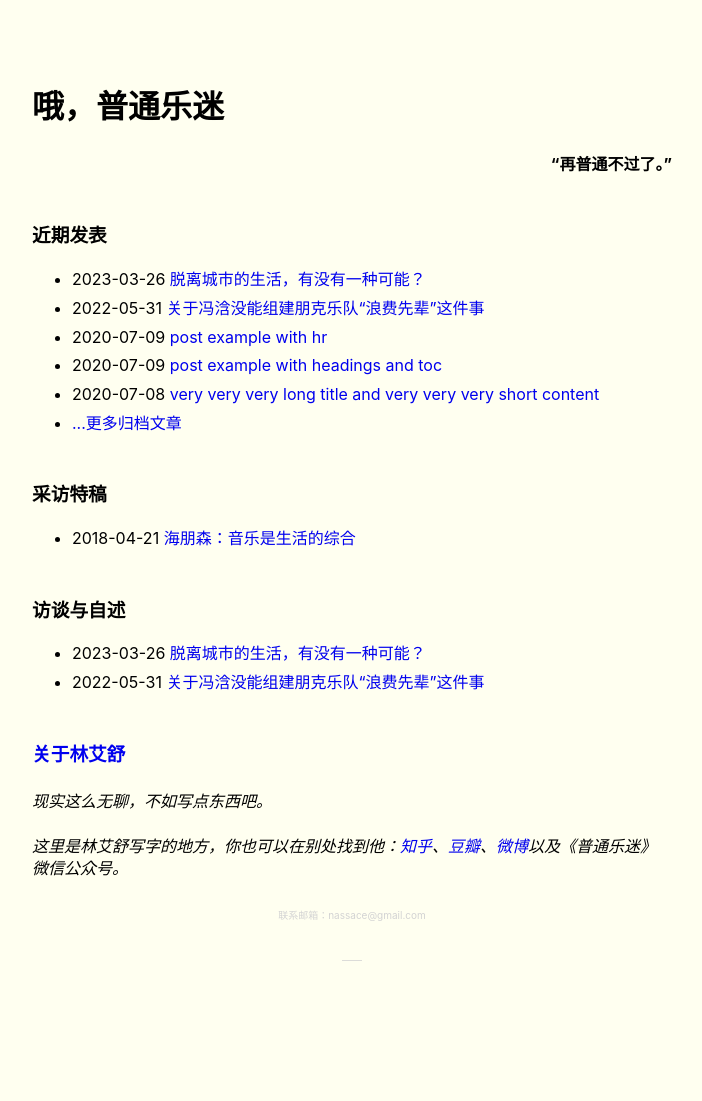
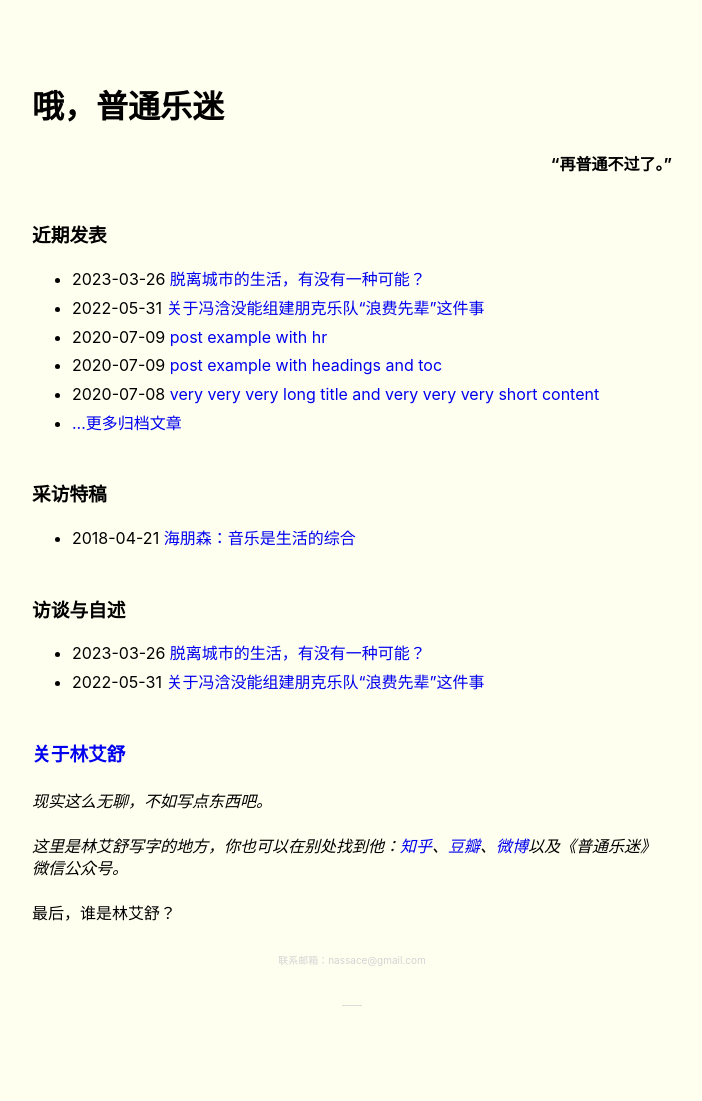
Before and after one commit to salingerlin/salingerlin.github.io, a Jekyll site: the page built from index.md, in a window 1280 px wide. Shown: the whole page, without its empty margins (288-990 px from the left). Built offline with Jekyll 4.4.1, drawn with Linux system fonts in a browser that asks for light colours; before the commit the page ends 1056 px from its top, so only the background shows below that.

Commit message:
Update index.md

```diff
--- a/index.md
+++ b/index.md
@@ -6,7 +6,7 @@ layout: home
 
 <p style="font size: 14px"><i>这里是林艾舒写字的地方，你也可以在别处找到他：<a href='https://www.zhihu.com/people/sisalinger'>知乎</a>、<a href='https://www.douban.com/people/nassace/?_i=1111874Nv5E76h'>豆瓣</a>、<a href='https://weibo.com/nassace'>微博</a>以及《普通乐迷》微信公众号。</i></p>
 
-
+最后，谁是<a herf="about">林艾舒</a>？
 
 <p align="center" style="color: lightgrey"><font size="1">联系邮箱：nassace@gmail.com</font></p>
 <p align="center" style="color: lightgrey"><font size="1">——</font></p>
```
